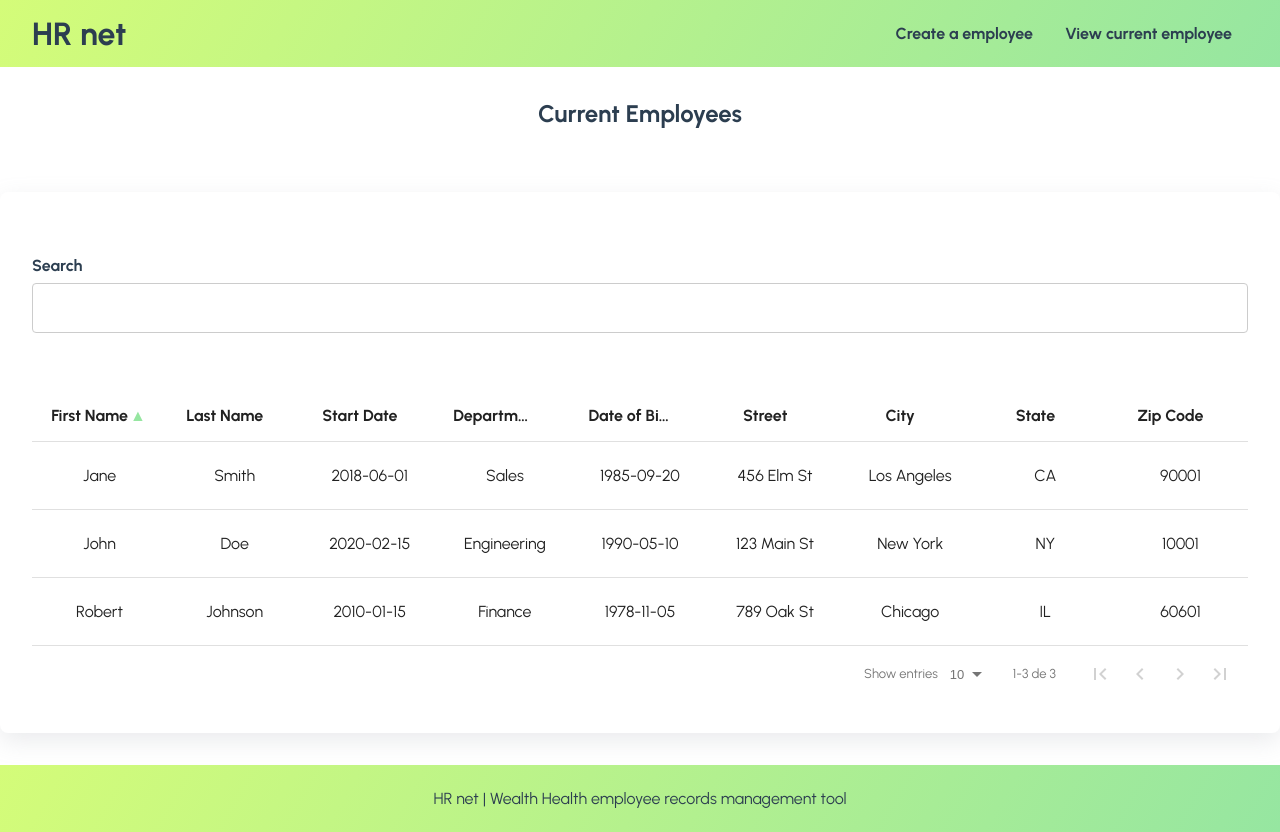
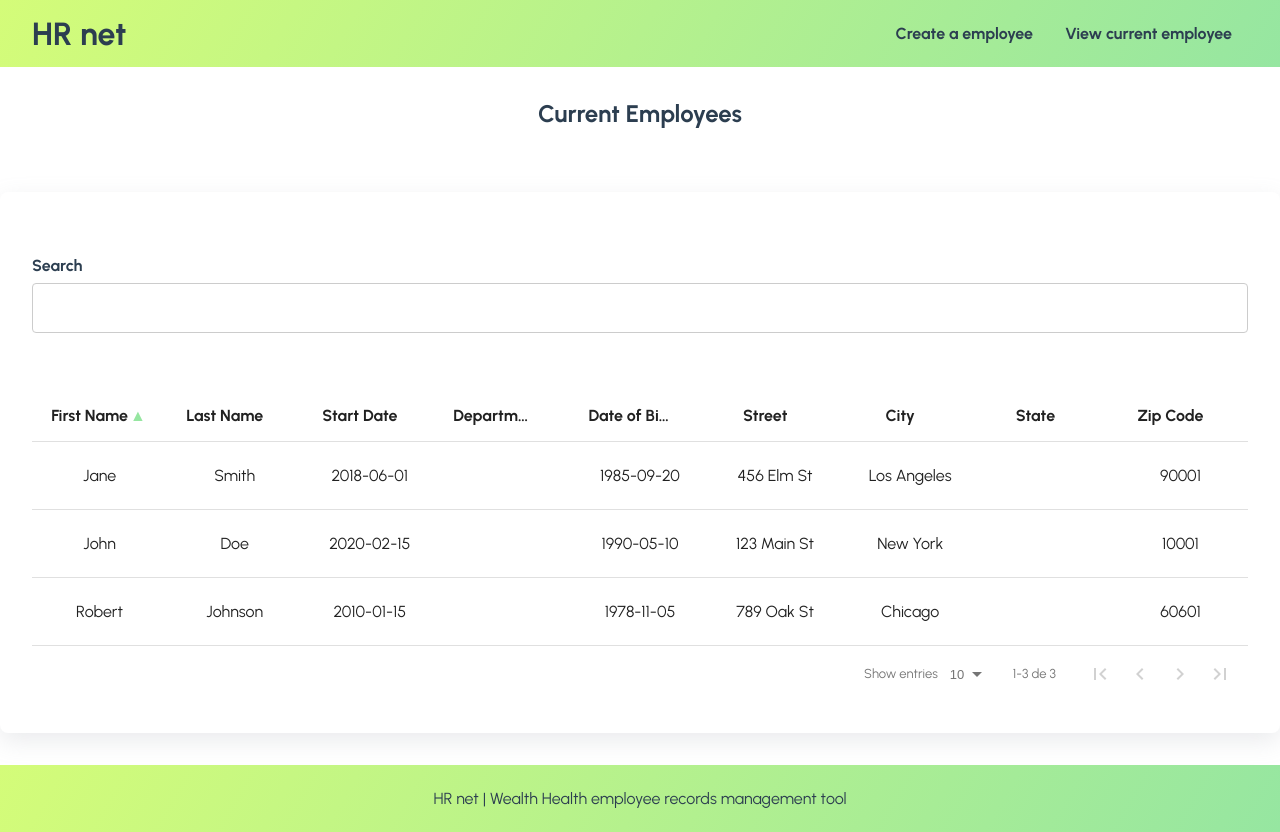
Before and after one commit to Adman59/HR-Net, a React (Vite) app: page /list in a window 1280 px wide. Built offline with nearby package versions, Linux system fonts and the light colour scheme.

Commit message:
Ajout d'un employé dans le tableau ok

```diff
--- a/src/components/Form/Form.jsx
+++ b/src/components/Form/Form.jsx
@@ -24,12 +24,8 @@ const Form = () => {
     const schema = yup.object().shape({
         firstname: yup.string().required("Please enter the employee firstname").min(2).max(30),
         lastname: yup.string().required("Please enter the employee lastname").min(2).max(30),
-        birthdate: yup.date().test("Birth Date", "Must be a valid date", (value) => {
-            return value;
-          }),
-        startdate: yup.date().test("Start Date", "Must be a valid date", (value) => {
-        return value;
-        }),
+        birthdate: yup.date(),
+        startdate: yup.date(),
         street: yup.string().required("Please insert the employee street adress"),
         city: yup.string().required("Please insert the employee city adress"),
         zipcode: yup.number().positive().integer().required("Please enter the employee ZIP code"),
@@ -43,8 +39,9 @@ const Form = () => {
         setSelectedState(selectedOption);
     };
 
+
     const handleDepartmentChange = (selectedOption) => {
-    setSelectedDepartment(selectedOption);
+        setSelectedDepartment(selectedOption);
     };
 
     const closeModal = () => {
@@ -57,13 +54,14 @@ const Form = () => {
 
 
     const onSubmit = (data) => {
-        // Convert the startdate to a serializable format (ISO string)
-        const dataToSend = { ...data, startdate: data.startdate.toISOString(), birthdate: data.birthdate.toISOString() };
-        dataToSend.state = selectedState;
-        dataToSend.department = selectedDepartment;
+        data.state = selectedState;
+        data.department = selectedDepartment;
+        data.startdate = new Date(data.startdate).toLocaleDateString("fr");
+        data.birthdate = new Date(data.birthdate).toLocaleDateString("fr");
+        console.log(data);
         setModalIsActive(true);
         reset({ firstname: "", lastname: "", birthdate: "", startdate: "", department: "Sales", street: "", city: "", state: "Alabama", zipcode: "" });
-        dispatch({ type: 'employees/addEmployee', payload: dataToSend });
+        dispatch({ type: 'employees/addEmployee', payload: data });
     }
 
 
@@ -86,7 +84,7 @@ const Form = () => {
 
             <div className='datepicker__container'>
                 <div className='form__field'>
-                    <label htmlFor='dateOfBirth'>Date of Birth</label>
+                    <label htmlFor='birthdate'>Date of Birth</label>
                     <Controller
                         name="birthdate"
                         control={control}
@@ -100,6 +98,7 @@ const Form = () => {
                             placeholderText="Click to select a date"
                             onChange={(date) => {
                                 onChange(date);
+                                console.log(date);
                             }}
                             onBlur={onBlur}
                             selected={value}
@@ -111,7 +110,7 @@ const Form = () => {
                 </div>
 
                 <div className='form__field'>
-                    <label htmlFor='startDate'>Start date</label>
+                    <label htmlFor='startdate'>Start date</label>
                     <Controller
                         name="startdate"
                         control={control}
@@ -125,10 +124,11 @@ const Form = () => {
                             placeholderText="Click to select a date"
                             onChange={(date) => {
                                 onChange(date);
+                                console.log(date);
                             }}
                             onBlur={onBlur}
                             selected={value}
-                            yearDropdownItemNumber={new Date().getFullYear() - 2000}
+                            yearDropdownItemNumber={new Date().getFullYear() - 1900}
                             todayButton="Today"
                             />
                         )}
--- a/src/components/Table/Table.jsx
+++ b/src/components/Table/Table.jsx
@@ -28,11 +28,11 @@ const Table = () => {
     { name: 'First Name', selector: (row) => row.firstname, sortable: true },
     { name: 'Last Name', selector: (row) => row.lastname, sortable: true },
     { name: 'Start Date', selector: (row) => row.startdate, sortable: true },
-    { name: 'Department', selector: (row) => row.department, sortable: true },
+    { name: 'Department', selector: (row) => row.department.label, sortable: true },
     { name: 'Date of Birth', selector: (row) => row.birthdate, sortable: true },
     { name: 'Street', selector: (row) => row.street, sortable: true },
     { name: 'City', selector: (row) => row.city, sortable: true },
-    { name: 'State', selector: (row) => row.state, sortable: true },
+    { name: 'State', selector: (row) => row.state.label, sortable: true },
     { name: 'Zip Code', selector: (row) => row.zipcode, sortable: true },
   ];
 
```
